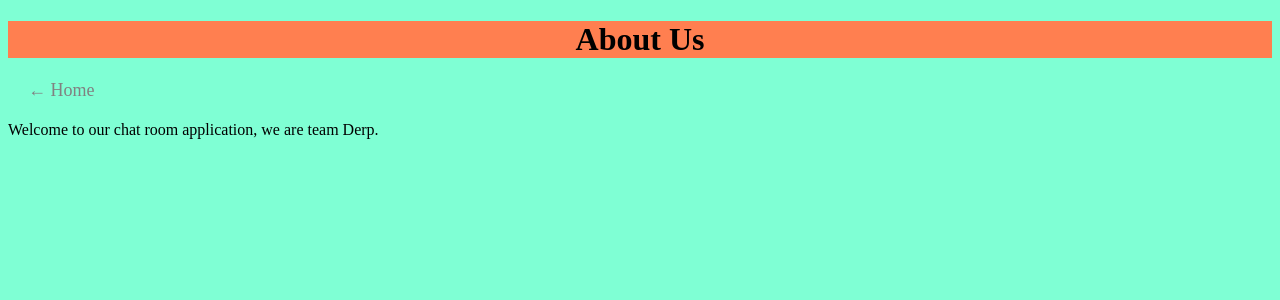
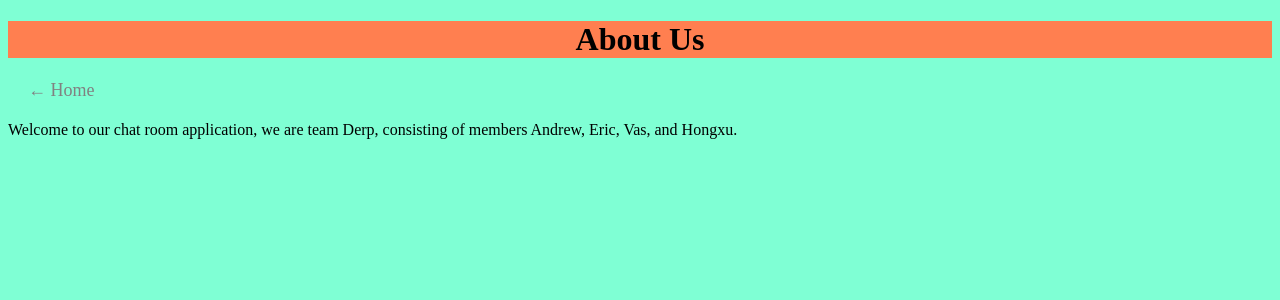
Before and after one commit to coolioman321/cse312_derp, a Flask app: page /about in a window 1280 px wide. Shown: the top 300 px of the page. Run offline with Flask 3, Linux system fonts and the light colour scheme.

Commit message:
Adjust text problem

```diff
--- a/style.css
+++ b/style.css
@@ -59,7 +59,7 @@ button{background-color: cadetblue}
     left: 0;
     background-color: #c6aeae; /* Black*/
     overflow-x: hidden; /* Disable horizontal scroll */
-    padding-top: 40px; /* Place content 60px from the top */
+    padding-top: 35px; /* Place content 60px from the top */
     transition: 0.5s; /* 0.5 second transition effect to slide in the sidenav */
   }
 
--- a/templates/about.html
+++ b/templates/about.html
@@ -8,6 +8,6 @@
 <body>
 <h1>About Us</h1>
 <a href="/" class="home-link">← Home</a>
-<p>Welcome to our chat room application, we are team Derp.</p>
+<p>Welcome to our chat room application, we are team Derp, consisting of members Andrew, Eric, Vas, and Hongxu.</p>
 </body>
 </html>
--- a/templates/index.html
+++ b/templates/index.html
@@ -19,6 +19,7 @@
 
             <div id="mySidenav" class="sidenav">
                 <a href="javascript:void(0)" class="closebtn" onclick="closeNav()">&times;</a>
+                <a href="/about">About Us</a>  <!-- New About Us link -->
                 <div class="page-content">
                     <h2>Guest</h2>
                     <div class="image_div">
@@ -63,7 +64,6 @@
                     </form>
                     {% endif %}
                 </div>
-                <a href="/about">About Us</a>  <!-- New About Us link -->
             </div>
 
             <span style="font-size:30px;cursor:pointer" onclick="openNav()">&#9776;</span>
```
